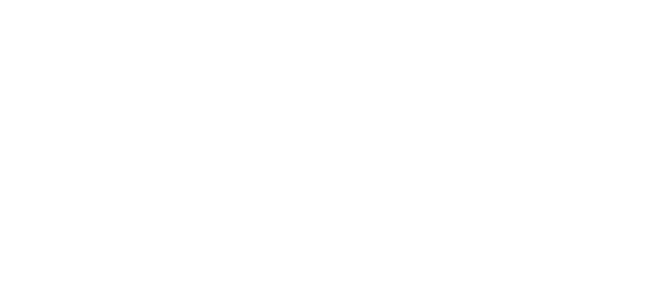
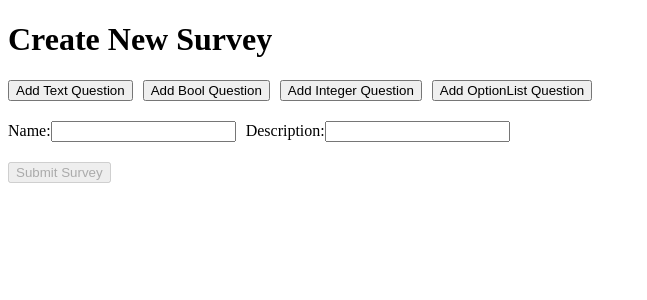
Before and after one commit to armydep/surveyhub-frontend, a React (Vite) app: page /new in a window 1280 px wide. Before the commit this address had no page. Shown: the top 300 px of the page, without its empty margins (0-647 px from the left). Built offline with nearby package versions, Linux system fonts and the light colour scheme.

Commit message:
route names

```diff
--- a/src/App.jsx
+++ b/src/App.jsx
@@ -10,8 +10,8 @@ export default function App() {
       <Router>
         <Routes>
           <Route exact path="/" element={<Surveys />} />
-          <Route exact path="/CreateSurvey" element={<CreateSurvey />} />
-          <Route exact path="/ShowSurvey/:surveyId" element={<ShowSurvey />} />
+          <Route exact path="/new" element={<CreateSurvey />} />
+          <Route exact path="/survey/:surveyId" element={<ShowSurvey />} />
         </Routes>
       </Router>
     </>
--- a/src/pages/CreateSurvey.jsx
+++ b/src/pages/CreateSurvey.jsx
@@ -224,7 +224,7 @@ export default function CreateNewSurvey() {
                         return !isNonEmptyInteger(value.min) ||
                             !isNonEmptyInteger(value.max) ||
                             value.min > value.max ||
-                            (value.min === value.max) ||
+                            //(value.min === value.max) ||
                             value.min < 0;
                     }
                     case QUESTION_TYPES.BOOLEAN: {
@@ -305,7 +305,7 @@ export default function CreateNewSurvey() {
 
     return (
         <div>
-            <h1>Create New Survey3</h1>
+            <h1>Create New Survey</h1>
             <div style={{display: "flex", gap: "10px", marginBottom: "20px"}}>
                 <div>
                     <button type="button" onClick={addTextQuestion}>Add Text Question</button>
--- a/src/pages/Surveys.jsx
+++ b/src/pages/Surveys.jsx
@@ -40,12 +40,12 @@ export default function Surveys() {
                 {
                     surveys.map(survey => (
                         <li key={survey.surveyId}>
-                            <Link to={`/ShowSurvey/${survey.surveyId}`}>{survey.name}</Link>
+                            <Link to={`/survey/${survey.surveyId}`}>{survey.name}</Link>
                         </li>
                     ))
                 }
             </ul>
-            <button onClick={() => window.location.href = '/CreateSurvey'}>
+            <button onClick={() => window.location.href = '/new'}>
                 Create Survey
             </button>
         </div>
```
